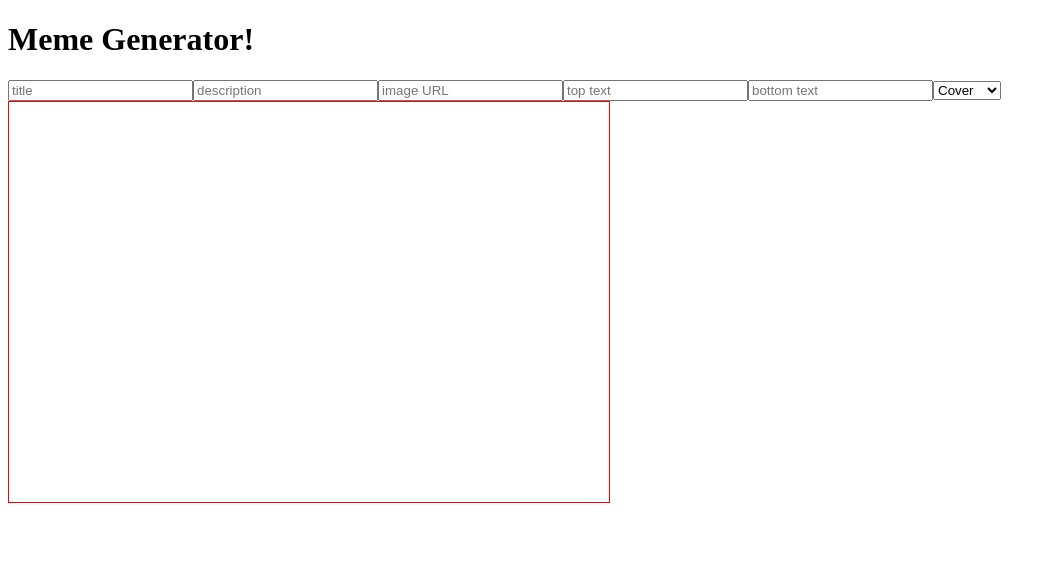
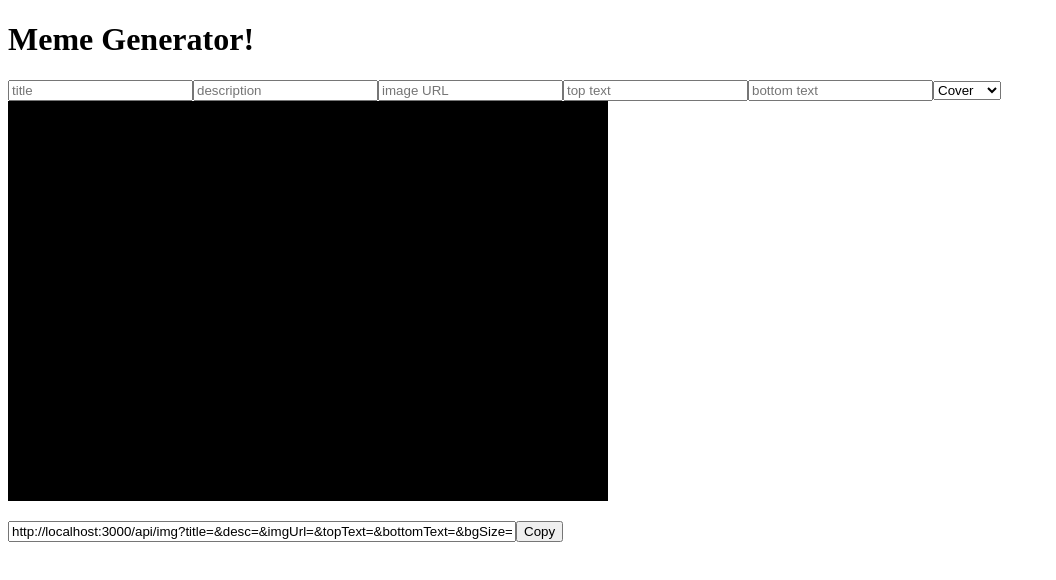
Before and after one commit to shawninder/meme-generator, a Next.js app: page / in a window 1280 px wide. Shown: the top 580 px of the page, without its empty margins (0-1056 px from the left). Built offline with nearby package versions, Linux system fonts and the light colour scheme.

Commit message:
Now also with server-side image rendering

```diff
--- a/components/PreviewMeme.js
+++ b/components/PreviewMeme.js
@@ -1,33 +1,12 @@
 import { useRef, useEffect } from 'react'
-import drawImage from '../utils/drawImage'
-import writeText from '../utils/writeText'
+import generateMeme from '../utils/generateMeme'
 
 export default ({ imgUrl, topText, bottomText, bgSize }) => {
   const canvas = useRef(null)
 
   useEffect(() => {
     if (canvas.current) {
-      const ctx = canvas.current.getContext('2d')
-      canvas.current.width = 600
-      canvas.current.height = 400
-      ctx.clearRect(0, 0, canvas.current.width, canvas.current.height)
-      ctx.beginPath();
-      ctx.fillStyle = 'black';
-      ctx.fillRect(0, 0, canvas.width, canvas.height);
-      function writeTexts () {
-        writeText(canvas.current, ctx, topText, 'top')
-        writeText(canvas.current, ctx, bottomText, 'bottom')
-      }
-      if (imgUrl) {
-        const img = new Image()
-        img.onload = function () {
-          drawImage(canvas.current, ctx, img, bgSize)
-          writeTexts()
-        }
-        img.src = imgUrl
-      } else {
-        writeTexts()
-      }
+      generateMeme(canvas.current, { imgUrl, topText, bottomText, bgSize })
     }
   }, [imgUrl, topText, bottomText, bgSize])
   return (
@@ -37,9 +16,6 @@ export default ({ imgUrl, topText, bottomText, bgSize }) => {
       <p className='text-bottom'>{bottomText}</p>
       <style>
         {`
-          canvas {
-            border: 1px solid red;
-          }
           .preview-meme img {
             max-width: 600px;
           }
--- a/package.json
+++ b/package.json
@@ -24,7 +24,9 @@
   },
   "homepage": "https://github.com/shawninder/meme-generator#readme",
   "dependencies": {
+    "canvas": "^2.6.1",
     "next": "^9.2.1",
+    "qs": "^6.9.1",
     "react": "^16.12.0",
     "react-dom": "^16.12.0"
   }
--- /dev/null
+++ b/pages/api/img.js
@@ -0,0 +1,20 @@
+import { createCanvas, loadImage } from 'canvas'
+import generateMeme from '../../utils/generateMeme'
+
+export default function (req, res) {
+  const { title, desc, imgUrl, topText, bottomText, bgSize } = req.query
+  const canvas = createCanvas()
+  generateMeme(canvas, {
+    imgUrl: decodeURIComponent(imgUrl),
+    topText,
+    bottomText,
+    bgSize
+  }, () => {
+    canvas.toBuffer((err, buf) => {
+      if (err) {
+        throw err
+      }
+      res.end(buf)
+    })
+  })
+}
--- a/pages/index.js
+++ b/pages/index.js
@@ -1,12 +1,11 @@
 import Head from 'next/head'
-import { useState } from 'react'
+import { useState, useRef } from 'react'
+import qs from 'qs'
 import PreviewMeme from '../components/PreviewMeme'
 import PreviewFacebook from '../components/PreviewFacebook'
 import PreviewTwitter from '../components/PreviewTwitter'
-
 import withTargetValue from '../utils/withTargetValue'
-
-const defaultBgSize = 'cover'
+import defaultBgSize from '../values/defaultBgSize'
 
 export default () => {
   const [title, setTitle] = useState('')
@@ -16,10 +15,28 @@ export default () => {
   const [bottomText, setBottomText] = useState('')
   const [bgSize, setBgSize] = useState(defaultBgSize)
 
+  const outputUrl = useRef(null)
+
+  const data = {
+    title,
+    desc,
+    imgUrl,
+    topText,
+    bottomText,
+    bgSize
+  }
+
+  function copy () {
+    if (outputUrl) {
+      outputUrl.current.select()
+      document.execCommand('copy')
+    }
+  }
+
   return (
     <div>
       <Head>
-        <meta charset="utf-8" />
+        <meta charSet="utf-8" />
         <title>Meme Generator! | Greenpeace Canada</title>
         <meta name="viewport" content="width=device-width, initial-scale=1" />
         <link rel="shortcut icon" type="image/ico" href="https://ae8a5b8b62cadc45ea97-84cf25f002919c6ca2a9d2b70ee170e0.ssl.cf1.rackcdn.com/images/22205/5b9a84a5b5ae6.png" />
@@ -41,6 +58,13 @@ export default () => {
         bottomText={bottomText}
         bgSize={bgSize}
       />
+      <input
+        id="output-url"
+        ref={outputUrl}
+        type="text"
+        value={`http://localhost:3000/api/img?${qs.stringify(data)}`}
+      />
+      <button onClick={copy}>Copy</button>
       <PreviewFacebook
         title={title}
         desc={desc}
@@ -57,6 +81,13 @@ export default () => {
         bottomText={bottomText}
         bgSize={bgSize}
       />
+      <style jsx>
+        {`
+          #output-url {
+            width: 500px;
+          }
+        `}
+      </style>
     </div>
   )
 }
--- /dev/null
+++ b/utils/generateMeme.js
@@ -0,0 +1,28 @@
+import { loadImage } from 'canvas'
+import drawImage from '../utils/drawImage'
+import writeText from '../utils/writeText'
+import defaultBgSize from '../values/defaultBgSize'
+
+export default function generateMeme (canvas, { imgUrl, topText, bottomText, bgSize = defaultBgSize }, cb = () => {}) {
+  const ctx = canvas.getContext('2d')
+  canvas.width = 600
+  canvas.height = 400
+  ctx.clearRect(0, 0, canvas.width, canvas.height)
+  ctx.beginPath();
+  ctx.fillStyle = 'black';
+  ctx.fillRect(0, 0, canvas.width, canvas.height);
+  function writeTexts () {
+    writeText(canvas, ctx, topText, 'top')
+    writeText(canvas, ctx, bottomText, 'bottom')
+  }
+  if (imgUrl) {
+    loadImage(imgUrl).then((image) => {
+      drawImage(canvas, ctx, image, bgSize)
+      writeTexts()
+      cb()
+    })
+  } else {
+    writeTexts()
+    cb()
+  }
+}
--- a/utils/writeText.js
+++ b/utils/writeText.js
@@ -1,17 +1,17 @@
 export default (canvas, ctx, text, position) => {
-  let fontSize = 12
+  let fontSize = 50
   const fontFamily = 'Anton'
   const padding = 20
   ctx.font = `${fontSize}pt ${fontFamily}`;
-  ctx.strokeStyle = 'black';
-  ctx.fillStyle = 'black';
+  ctx.strokeStyle = 'white';
+  ctx.fillStyle = 'white';
   ctx.textAlign = 'center';
   ctx.textBaseline = 'middle';
 
   let measured = ctx.measureText(text)
   let textWidth = measured.width;
-  if (textWidth > 900) {
-    while (textWidth > 900) {
+  if (textWidth > (canvas.width - (2 * padding))) {
+    while (textWidth > (canvas.width - (2 * padding))) {
       fontSize--;
       ctx.font = `${fontSize}pt ${fontFamily}`;
       measured = ctx.measureText(text)
@@ -21,7 +21,9 @@ export default (canvas, ctx, text, position) => {
   ctx.fillText(
     text,
     canvas.width / 2,
-    position === 'top' ? padding : canvas.height - padding - (measured.actualBoundingBoxAscent - measured.actualBoundingBoxDescent),
+    position === 'top'
+      ? padding + (measured.actualBoundingBoxAscent - measured.actualBoundingBoxDescent)
+      : canvas.height - padding - (measured.actualBoundingBoxAscent - measured.actualBoundingBoxDescent),
     canvas.width
   );
 }
--- /dev/null
+++ b/values/defaultBgSize.js
@@ -0,0 +1 @@
+export default 'cover'
```
Also changed, not shown: 1 other file (tests, documents, lock files or other folders).
